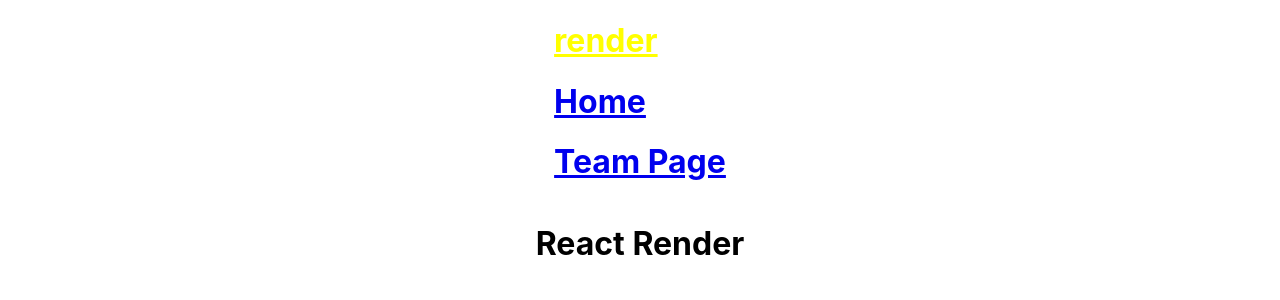
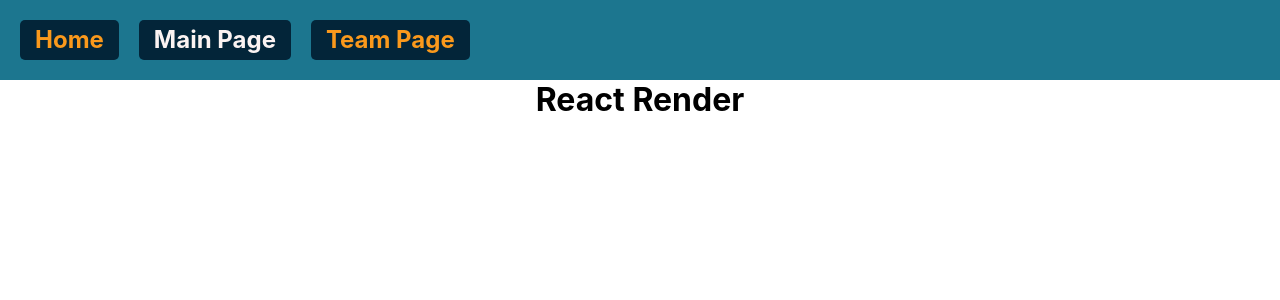
Before and after one commit to aldinhalilovic/IT-Camp-React, a React (Create React App) app: page / in a window 1280 px wide. Shown: the top 300 px of the page. Built offline with nearby package versions, Linux system fonts and the light colour scheme.

Commit message:
route render

```diff
--- a/src/App.css
+++ b/src/App.css
@@ -55,19 +55,47 @@ input{
   justify-content: center;
   align-items: center;
 } */
+*{
+  margin: 0%;
+  padding: 0%;
+
+}
 
 .card-container {
   display: flex;
   flex-direction: column;
-  /* justify-content: center; */
+  justify-content: center;
   align-items: center;
   width: 100%;
-  /* margin-top: 300px; */
+ }
+
+.navbar{
+  display: flex;
+  justify-content: flex-start;
+  align-items: center;
+  width: 100%;
+  height: 10vh;
+  background-color: #1c768f;
 }
 
-button {
-  margin-left: 10px;
-  background-color: white;
-  color: black;
-  /* border: 2px solid gray; */
+.navbar h1 {
+  align-self: center;
+  width: auto;
+  padding:5px 15px;
+  height: 30px;
+  background:#032539;
+  border-radius: 5px;
 }
+
+.standardClass{
+  color: #fa991c;
+  text-decoration: none;
+  margin-left: 20px;
+  transition: 0.3s;
+  }
+
+.activated{
+  color: #fbf3f2;
+  text-decoration: dashed;
+
+}
--- a/src/App.js
+++ b/src/App.js
@@ -609,39 +609,39 @@ import { Routes, Route, Link, NavLink } from "react-router-dom";
 import HomePage from "./pages/HomePage/HomePage";
 import TeamPage from "./pages/TeamPage/TeamPage";
 
-let activeStyle = {
-  backgroundColor: "black",
-  color: "yellow",
-};
-
-let activeClassname = {
-  color: "green",
+const active = {
+  color: "#fbf3f2",
+  textDecoration: "none",
+  marginLeft: 20,
+  transition: "0.3s",
 };
 
 function App() {
   return (
     <div className="card-container">
-      <div>
+      <nav className="navbar">
         <NavLink
-          style={({ isActive }) => (isActive ? activeStyle : undefined)}
-          to="/"
-        >
-          <h1>render</h1>
-        </NavLink>
-        <NavLink
-          className={({ isActive }) => (isActive ? activeClassname : undefined)}
+          className={({ isActive }) => !isActive && "standardClass"}
+          style={({ isActive }) => (isActive ? active : undefined)}
           to="/home"
-          style={({ isActive }) => (isActive ? activeStyle : undefined)}
         >
           <h1>Home</h1>
         </NavLink>
         <NavLink
+          className={({ isActive }) => !isActive && "standardClass"}
+          style={({ isActive }) => (isActive ? active : undefined)}
+          to="/"
+        >
+          <h1>Main Page </h1>
+        </NavLink>
+        <NavLink
+          className={({ isActive }) => !isActive && "standardClass"}
+          style={({ isActive }) => (isActive ? active : undefined)}
           to="/team"
-          style={({ isActive }) => (isActive ? activeStyle : undefined)}
         >
           <h1>Team Page</h1>
         </NavLink>
-      </div>
+      </nav>
 
       <Routes>
         <Route path="/" element={<h1>React Render</h1>} />
--- a/src/pages/HomePage/HomePage.js
+++ b/src/pages/HomePage/HomePage.js
@@ -1,18 +1,122 @@
 import React from "react";
+import Card from "@mui/material/Card";
+import CardContent from "@mui/material/CardContent";
+import CardMedia from "@mui/material/CardMedia";
+import Typography from "@mui/material/Typography";
+import { CardActionArea } from "@mui/material";
+import Box from "@mui/material/Box";
+import Button from "@mui/material/Button";
+import { useNavigate } from "react-router-dom";
 
 const HomePage = () => {
+  const navigate = useNavigate();
   return (
     <div
       style={{
+        width: "100vw",
         display: "flex",
-        backgroundColor: "green",
         flexDirection: "column",
         justifyContent: "center",
         alignItems: "center",
       }}
     >
-      <h1>Ovo je Home Page</h1>
-      <h2>Klikom na dugme odredjeno,dosli smo do ovde sa pathom /home</h2>
+      <Box
+        sx={{
+          width: "100vw",
+          // height: "90vh",
+          display: "flex",
+          justifyContent: "space-evenly",
+        }}
+      >
+        <Card sx={{ maxWidth: 345, mt: 3 }}>
+          <CardActionArea>
+            <CardMedia
+              component="img"
+              height="240"
+              image="https://www.thefilmik.com/wp-content/uploads/2022/04/Top-Gun-2-Movie.webp"
+              alt="top gun"
+            />
+            <CardContent>
+              <Typography gutterBottom variant="h5" component="div">
+                Top Gun: Maverick
+              </Typography>
+              <Typography variant="body2" color="text.secondary">
+                After thirty years, Maverick is still pushing the envelope as a
+                top naval aviator, but must confront ghosts of his past when he
+                leads TOP GUN's elite graduates on a mission that demands the
+                ultimate sacrifice from those chosen to fly it.
+              </Typography>
+            </CardContent>
+          </CardActionArea>
+        </Card>
+        <Card sx={{ maxWidth: 345, mt: 3 }}>
+          <CardActionArea>
+            <CardMedia
+              component="img"
+              height="240"
+              image="https://upload.wikimedia.org/wikipedia/en/thumb/1/1e/Everything_Everywhere_All_at_Once.jpg/220px-Everything_Everywhere_All_at_Once.jpg"
+              alt="everything"
+            />
+            <CardContent>
+              <Typography gutterBottom variant="h5" component="div">
+                Everything Everywhere All at Once
+              </Typography>
+              <Typography variant="body2" color="text.secondary">
+                An aging Chinese immigrant is swept up in an insane adventure,
+                in which she alone can save the world by exploring other
+                universes connecting with the lives she could have led.
+              </Typography>
+            </CardContent>
+          </CardActionArea>
+        </Card>
+        <Card sx={{ maxWidth: 345, mt: 3 }}>
+          <CardActionArea>
+            <CardMedia
+              component="img"
+              height="240"
+              image="https://m.media-amazon.com/images/M/MV5BOWE1MWE3ZDktOThlZS00ZmRiLWE4ZGEtNWJkMTVlZjdhZDIyXkEyXkFqcGdeQW1pYnJ5YW50._V1_.jpg"
+              alt="everything"
+            />
+            <CardContent>
+              <Typography gutterBottom variant="h5" component="div">
+                The Godfather
+              </Typography>
+              <Typography variant="body2" color="text.secondary">
+                The aging patriarch of an organized crime dynasty in postwar New
+                York City transfers control of his clandestine empire to his
+                reluctant youngest son.
+              </Typography>
+            </CardContent>
+          </CardActionArea>
+        </Card>
+        <Card sx={{ maxWidth: 345, mt: 3 }}>
+          <CardActionArea>
+            <CardMedia
+              component="img"
+              height="240"
+              image="https://m.media-amazon.com/images/M/MV5BMDBlMDYxMDktOTUxMS00MjcxLWE2YjQtNjNhMjNmN2Y3ZDA1XkEyXkFqcGdeQXVyMTM1MTE1NDMx._V1_.jpg"
+              alt="everything"
+            />
+            <CardContent>
+              <Typography gutterBottom variant="h5" component="div">
+                Prey
+              </Typography>
+              <Typography variant="body2" color="text.secondary">
+                Naru, a skilled warrior of the Comanche Nation, fights to
+                protect her tribe against one of the first highly-evolved
+                Predators to land on Earth.
+              </Typography>
+            </CardContent>
+          </CardActionArea>
+        </Card>
+      </Box>
+      <Button
+        variant="contained"
+        onClick={() => navigate("/team")}
+        sx={{ m: 4, alignSelf: "flex-end" }}
+      >
+        Go to list
+      </Button>
     </div>
   );
 };
--- a/src/pages/TeamPage/TeamPage.js
+++ b/src/pages/TeamPage/TeamPage.js
@@ -1,13 +1,25 @@
 import React from "react";
 import { useNavigate } from "react-router-dom";
+import Button from "@mui/material/Button";
 
 const TeamPage = () => {
   const navigate = useNavigate();
+
   return (
     <div>
-      <h1>Ovo je Team Page</h1>
-      <h2>Dosli smo ovde pomocu rendera, ruth-om /team /</h2>
-      <button onClick={() => navigate("/home")}>Go to Home Page</button>
+      <ol>
+        <li>smlksl</li>
+        <li>The Shawshank Redemption (1994) 9.2.</li>
+        <li> The Godfather (1972) 9.2.</li>
+        <li>The Dark Knight (2008) 9.0. </li>
+        <li>12 AngryMen (1957) 8.9.</li>
+        <li>Schindler's List (1993) 8.9.</li>
+        <li>The Lord of the Rings: The Return of the King (2003) 8.9. </li>
+        <li>Pulp Fiction (1994) 8.8.</li>
+      </ol>
+      <Button variant="outlined" onClick={() => navigate("/home")}>
+        Go back to Home Page
+      </Button>
     </div>
   );
 };
```
